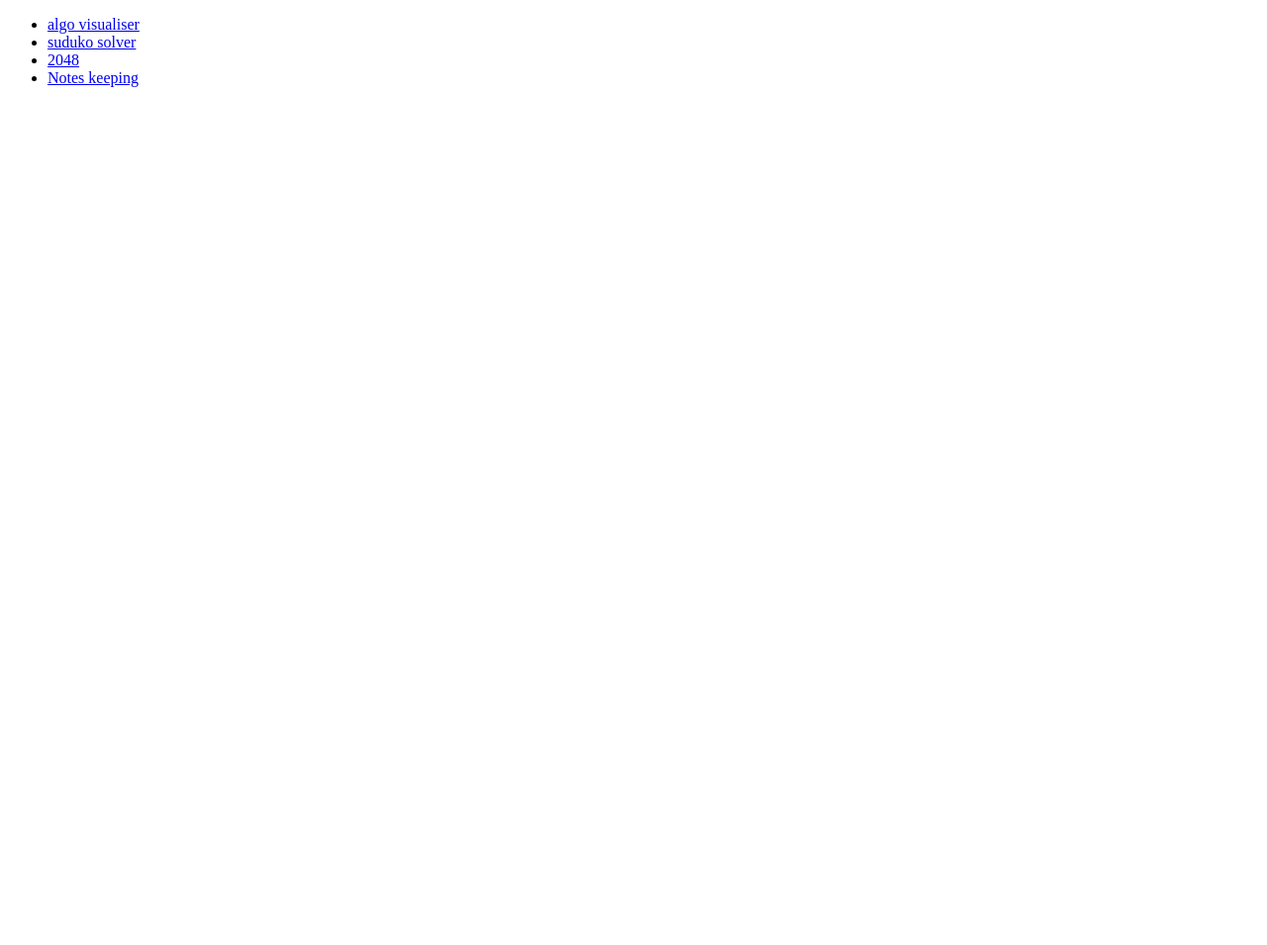
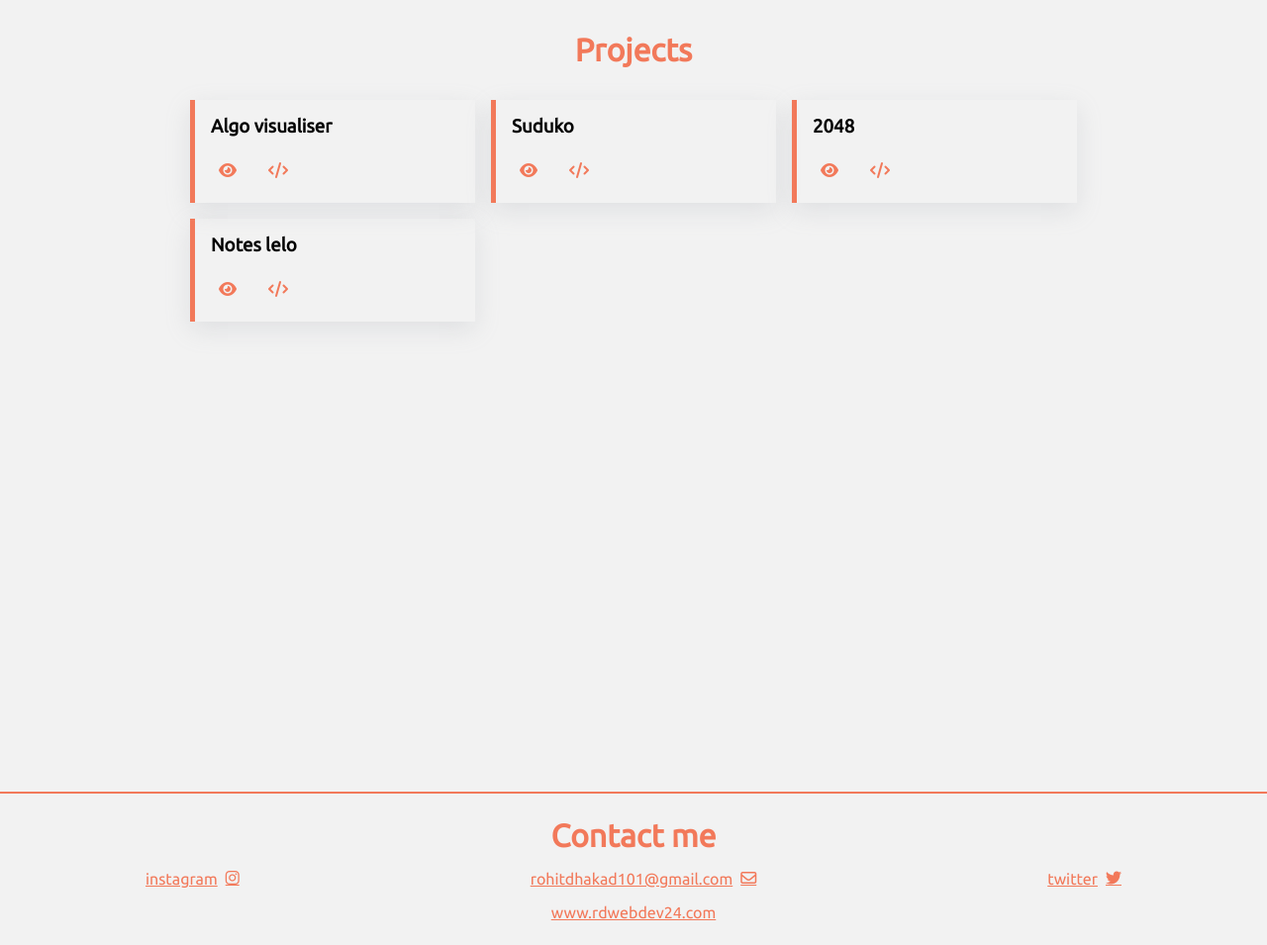
Before and after one commit to rdwebdev24/all_projects, a website: page views/home/index.html in a window 1280 px wide. Shown: the whole page at 99% size. Before the commit the page ends 800 px from the top, so only its background shows below. Drawn offline with Linux system fonts and the light colour scheme.

Commit message:
added css

```diff
--- a/views/home/index.html
+++ b/views/home/index.html
@@ -5,13 +5,31 @@
     <meta http-equiv="X-UA-Compatible" content="IE=edge" />
     <meta name="viewport" content="width=device-width, initial-scale=1.0" />
     <title>rdwebdev23</title>
+    <link rel="stylesheet" href="./style.css" />
+    <script
+      src="https://kit.fontawesome.com/9975b12230.js"
+      crossorigin="anonymous"
+    ></script>
   </head>
   <body>
-    <ul>
-      <li><a href="/project1" target="_blank">algo visualiser</a></li>
-      <li><a href="/project2" target="_blank">suduko solver</a></li>
-      <li><a href="/project3" target="_blank">2048</a></li>
-      <li><a href="/project4" target="_blank">Notes keeping</a></li>
-    </ul>
+    <div class="container">
+      <h1>Projects</h1>
+      <div class="card-wrap"></div>
+    </div>
+    <footer class="contact">
+      <h1>Contact me</h1>
+      <div class="social-div">
+        <a href="https://www.instagram.com/rohit_9289_/"><span>instagram</span><i class="fa-brands fa-instagram"></i></a>
+        <a href="#"><span>rohitdhakad101@gmail.com</span><i class="fa-regular fa-envelope"></i></a>
+        <a href="https://twitter.com/Rohitdh58773632"><span>twitter</span><i class="fa-brands fa-twitter"></i></a>
+      </div>
+      <p><a href="https://rdwebdev24.vercel.app/">www.rdwebdev24.com</a></p>
+    </footer>
+    <script src="./index.js"></script>
   </body>
 </html>
+
+<!-- <li><a href="/project1" target="_blank">algo visualiser</a></li>
+<li><a href="/project2" target="_blank">suduko solver</a></li>
+<li><a href="/project3" target="_blank">2048</a></li>
+<li><a href="/project4" target="_blank">Notes keeping</a></li> -->
--- /dev/null
+++ b/views/home/index.js
@@ -0,0 +1,34 @@
+const data = [
+    {
+        name:"Algo visualiser",
+        githubUrl:"https://github.com/rdwebdev24/all_projects"
+    },
+    {
+        name:"Suduko",
+        githubUrl:"https://github.com/rdwebdev24/all_projects"
+    },
+    {
+        name:"2048",
+        githubUrl:"https://github.com/rdwebdev24/all_projects"
+    },
+    {
+        name:"Notes lelo",
+        githubUrl:"https://github.com/rdwebdev24/all_projects"
+    },
+]
+
+var html = ""
+function renderHTML(){
+    data.forEach((item,index)=>{
+        html+=`
+        <div class="card">
+            <h3>${item.name}</h3>
+            <div class="icon-div">
+            <a href="/project${index+1}" target="_blank"><i class="fa-solid fa-eye"></i></a>
+            <a href=${item.githubUrl} target="_blank"><i class="fa-solid fa-code"></i></a>
+            </div>
+        </div>`
+    })
+}
+renderHTML();
+document.querySelector('.card-wrap').innerHTML = html
--- /dev/null
+++ b/views/home/style.css
@@ -0,0 +1,94 @@
+@import url('https://fonts.googleapis.com/css2?family=Montserrat&family=Poppins&family=Roboto&family=Ubuntu&display=swap');
+
+*{
+    margin: 0;
+    padding: 0;
+    box-sizing: border-box;
+}
+body{
+    transition: all 0.3s linear;
+    background: #f2f2f2;
+    font-family: 'Ubuntu', sans-serif;
+}
+.container{
+    padding: 2rem 0;
+    min-height: 100vh;
+    height: 100%;
+    display: flex;
+    align-items: center;
+    flex-direction: column;
+    gap: 2rem;
+}
+
+h1{
+    color: #f2795a;
+}
+.card-wrap{
+    max-width: 70vw;
+    width: 100%;
+    display: grid;
+    grid-template-columns: repeat(3, 1fr);
+    grid-auto-rows: auto;
+    gap: 1rem;
+}
+
+.card{
+    gap: 1rem;
+    display: flex;
+    flex-direction: column;
+    padding: 1rem;
+    border-left: 5px solid #f2795a;
+    box-shadow: rgba(149, 157, 165, 0.2) 0px 8px 24px;
+}
+
+.icon-div{
+    display: flex;
+    gap: 1rem;
+}
+.icon-div a{
+   color: #f2795a;
+   padding: 0.5rem;
+   border-radius: 50%;
+   transition: all 0.2s linear;
+}
+.icon-div a:hover{
+    color: #ffff;
+    background: #f2795a;
+}
+
+.contact{
+    border-top: 2px solid #f2795a;
+    width: 100%;
+    padding: 1.5rem 0;
+    display: flex;
+    align-items: center;
+    gap: 1rem;
+    flex-direction: column;
+    color: #f2795a;
+}
+.contact p a{
+    color: #f2795a;
+}
+
+.social-div{
+    width: 100%;
+    display: flex;
+    justify-content: space-around;
+}
+.social-div a{
+    color: #f2795a;
+    display: flex;
+    gap: 0.5rem;
+}
+
+@media screen and (max-width:786px) {
+    .card-wrap{
+        max-width: 100vw;
+        padding:0 1rem;
+    }
+}
+@media screen and (max-width:425px) {
+    .card-wrap{
+        grid-template-columns: 1fr;
+    }
+}
```
